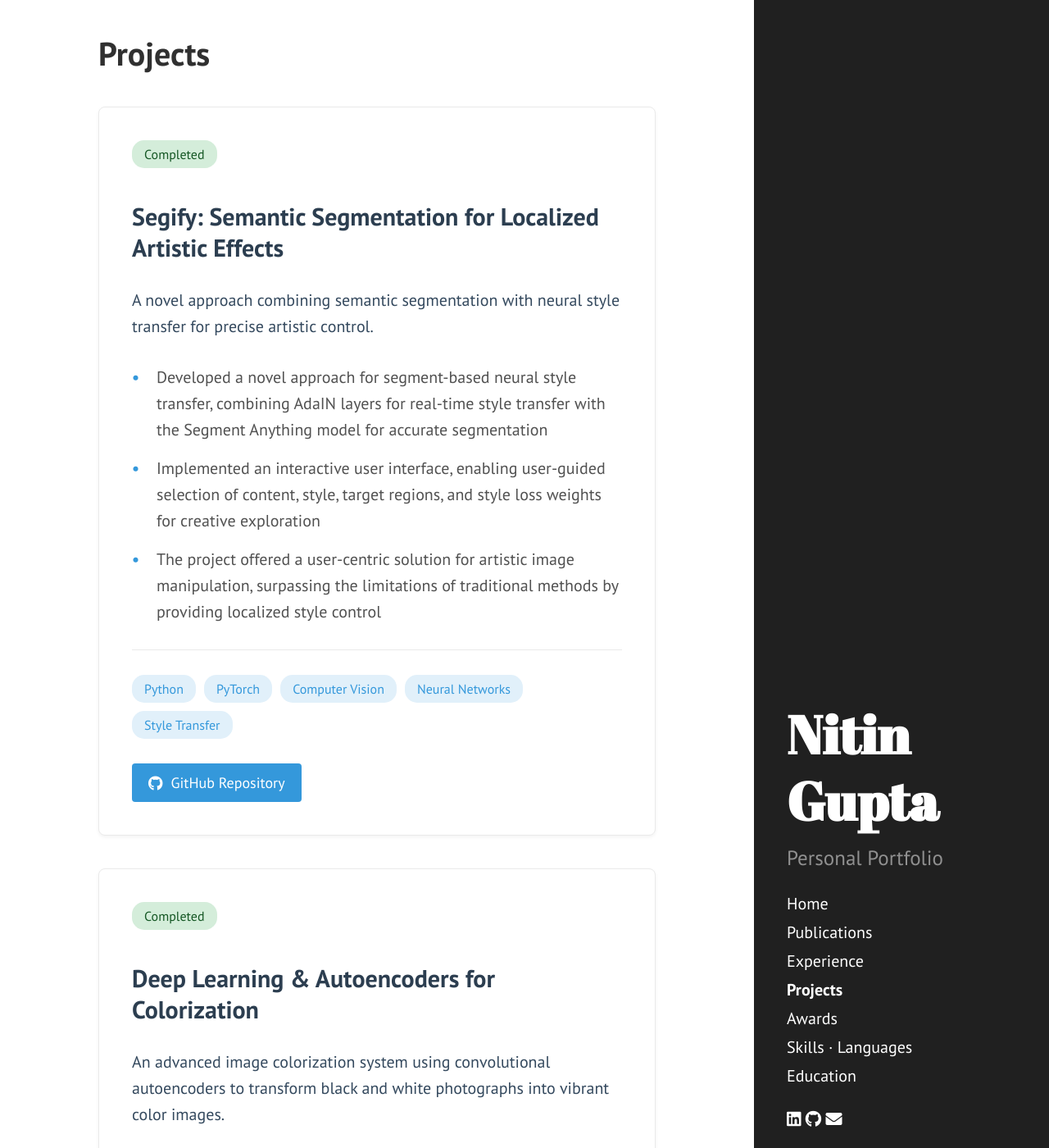
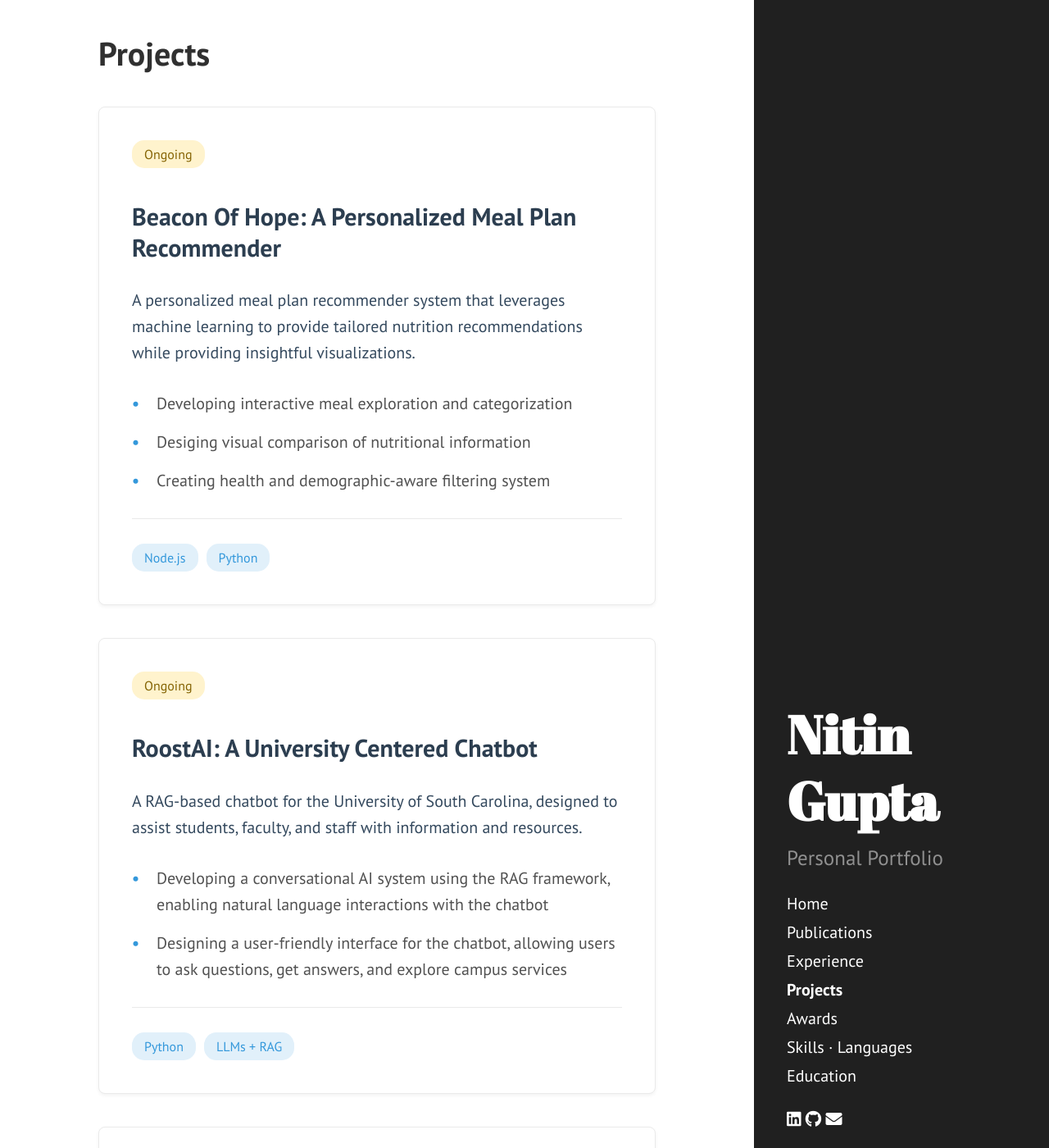
Before and after one commit to g-nitin/portfolio, a Jekyll site: the page built from projects.md, in a window 1280 px wide and 1400 px high. Shown: the whole window at 82% size. Built offline with Jekyll 4.4.1, drawn with Linux system fonts in a browser that asks for light colours; Markdown is read by kramdown in place of the engine named in the settings.

Commit message:
Adding ongoing

```diff
--- a/projects.md
+++ b/projects.md
@@ -4,6 +4,60 @@ title: Projects
 ---
 
 <div class="projects-section">
+
+    <div class="project-card">
+        <div class="project-header">
+            <span class="project-status status-ongoing">Ongoing</span>
+            <h2 class="project-title">Beacon Of Hope: A Personalized Meal Plan Recommender </h2>
+        </div>
+
+        <!-- If you have a project image, uncomment this -->
+        <!-- <img src="path_to_image.jpg" alt="Segify Demo" class="project-image"> -->
+
+        <div class="project-description">
+            A personalized meal plan recommender system that leverages machine learning to provide tailored nutrition recommendations while providing insightful visualizations.
+        </div>
+
+        <div class="project-features">
+            <ul>
+                <li>Developing interactive meal exploration and categorization</li>
+                <li>Desiging visual comparison of nutritional information</li>
+                <li>Creating health and demographic-aware filtering system</li>
+            </ul>
+        </div>
+
+        <div class="project-tech">
+            <span class="tech-tag">Node.js</span>
+            <span class="tech-tag">Python</span>
+        </div>
+    </div>
+
+    <div class="project-card">
+        <div class="project-header">
+            <span class="project-status status-ongoing">Ongoing</span>
+            <h2 class="project-title">RoostAI: A University Centered Chatbot</h2>
+        </div>
+
+        <!-- If you have a project image, uncomment this -->
+        <!-- <img src="path_to_image.jpg" alt="Segify Demo" class="project-image"> -->
+
+        <div class="project-description">
+            A RAG-based chatbot for the University of South Carolina, designed to assist students, faculty, and staff with information and resources.
+        </div>
+
+        <div class="project-features">
+            <ul>
+                <li>Developing a conversational AI system using the RAG framework, enabling natural language interactions with the chatbot</li>
+                <li>Designing a user-friendly interface for the chatbot, allowing users to ask questions, get answers, and explore campus services</li>
+            </ul>
+        </div>
+
+        <div class="project-tech">
+            <span class="tech-tag">Python</span>
+            <span class="tech-tag">LLMs + RAG</span>
+        </div>
+    </div>
+
     <div class="project-card">
         <div class="project-header">
             <span class="project-status status-completed">Completed</span>
@@ -74,4 +128,5 @@ title: Projects
             </a>
         </div>
     </div>
+
 </div>
```
